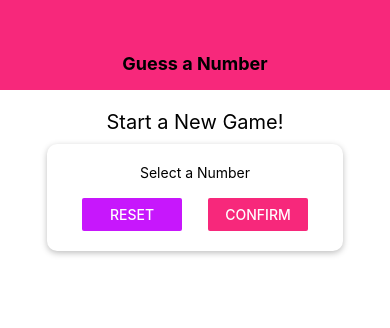
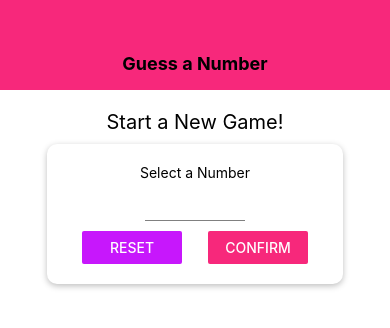
Before and after one commit to CAM603/guess-a-number, a React Native app: screen / in a window 390 px wide. Shown: the top 328 px of the page. Built offline with nearby package versions, Linux system fonts and the light colour scheme.

Commit message:
ADD input validation

```diff
--- a/components/Header.js
+++ b/components/Header.js
@@ -1,5 +1,7 @@
 import React from 'react';
 import { StyleSheet, View, Text } from 'react-native';
+
+import Colors from '../constants/colors';
 
 const Header = props => {
   return (
@@ -14,7 +16,7 @@
     width: '100%',
     height: 90,
     paddingTop: 36,
-    backgroundColor: '#f7287b',
+    backgroundColor: Colors.primary,
     alignItems: 'center',
     justifyContent: 'center'
   },
--- /dev/null
+++ b/components/Input.js
@@ -0,0 +1,19 @@
+import React from 'react';
+import { StyleSheet, TextInput } from 'react-native';
+
+const Input = (props) => {
+  return (
+    <TextInput {...props} style={{ ...styles.input, ...props.style }}/>
+  )
+}
+
+const styles = StyleSheet.create({
+  input: {
+    height: 30,
+    borderBottomColor: 'grey',
+    borderBottomWidth: 1,
+    marginVertical: 10
+  }
+})
+
+export default Input;
--- /dev/null
+++ b/constants/colors.js
@@ -0,0 +1,4 @@
+export default {
+  primary: '#f7287b',
+  accent: '#c717fc'
+};
--- a/screens/StartGameScreen.js
+++ b/screens/StartGameScreen.js
@@ -1,23 +1,42 @@
-import React from 'react';
-import { StyleSheet, View, Text, TextInput, Button } from 'react-native';
+import React, {useState} from 'react';
+import { StyleSheet, View, Text, Button, TouchableWithoutFeedback, Keyboard } from 'react-native';
+
 import Card from '../components/Card'
+import Colors from '../constants/colors';
+import Input from '../components/Input';
+
 const StartGameScreen = (props) => {
+  const [enteredValue, setEnteredValue] = useState('');
+
+  const numberInputHandler = (inputText) => {
+    setEnteredValue(inputText.replace(/[^0-9]/g, ''));
+  }
   return (
+    <TouchableWithoutFeedback onPress={() => Keyboard.dismiss()}>
       <View style={styles.screen}>
         <Text style={styles.title}>Start a New Game!</Text>
         <Card style={styles.inputContainer}>
           <Text>Select a Number</Text>
-        <TextInput/>
+          <Input
+            style={styles.input}
+            blurOnSubmit
+            autoCapitalize="none"
+            autoCorrect
+            keyboardType="number-pad"
+            maxLength={2}
+            value={enteredValue}
+          />
           <View style={styles.buttonContainer}>
             <View style={styles.button}>
-            <Button title="Reset" onPress={() => {}} color="#c717fc"/>
+              <Button title="Reset" onPress={() => {}} color={Colors.accent}/>
             </View>
             <View style={styles.button}>
-            <Button title="Confirm" onPress={() => {}} color="#f7287b"/>
+              <Button title="Confirm" onPress={() => {}} color={Colors.primary}/>
             </View>
           </View>
         </Card>
       </View>
+    </TouchableWithoutFeedback>
   )
 };
 
@@ -44,6 +63,10 @@
   },
   button: {
     width: 100
+  },
+  input: {
+    width: 100,
+    textAlign: 'center'
   }
 });
 
```
Lines whose indentation alone changed are shown as unchanged.
